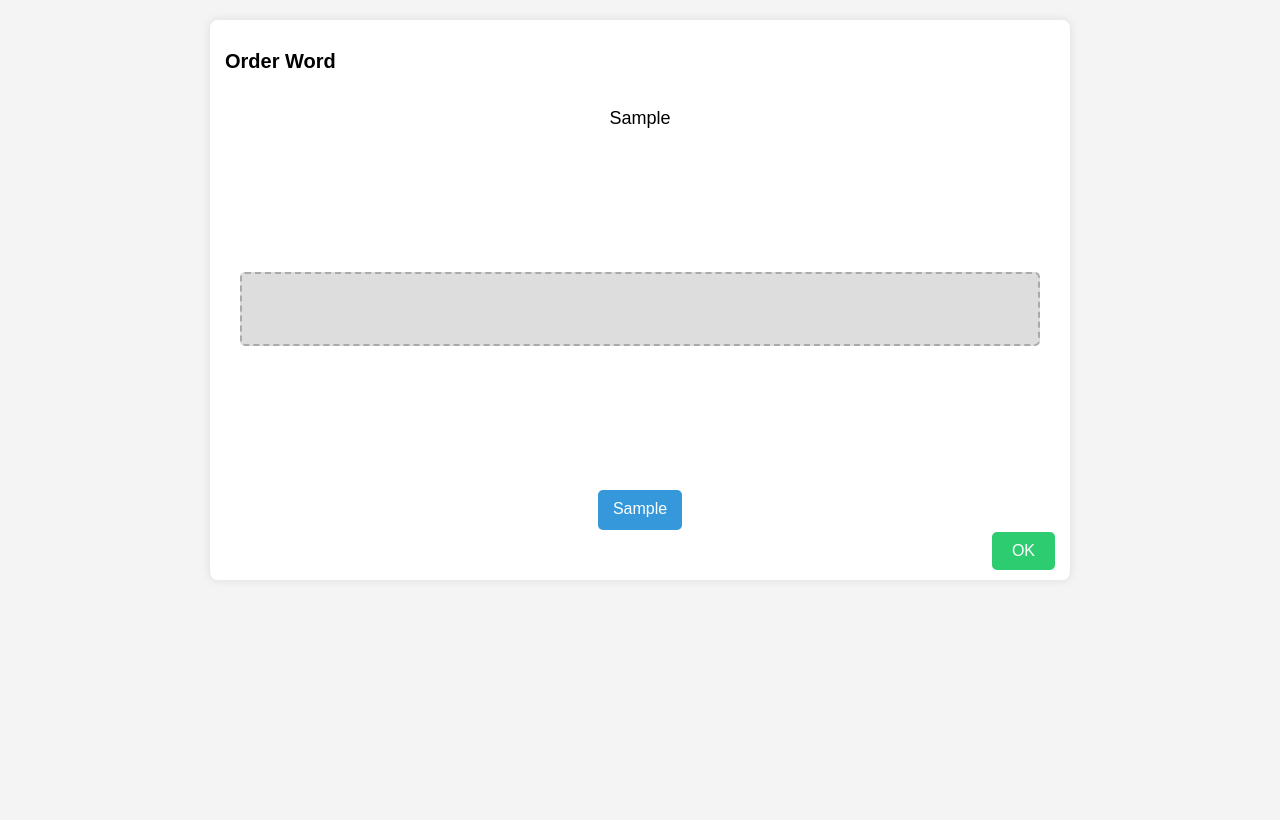
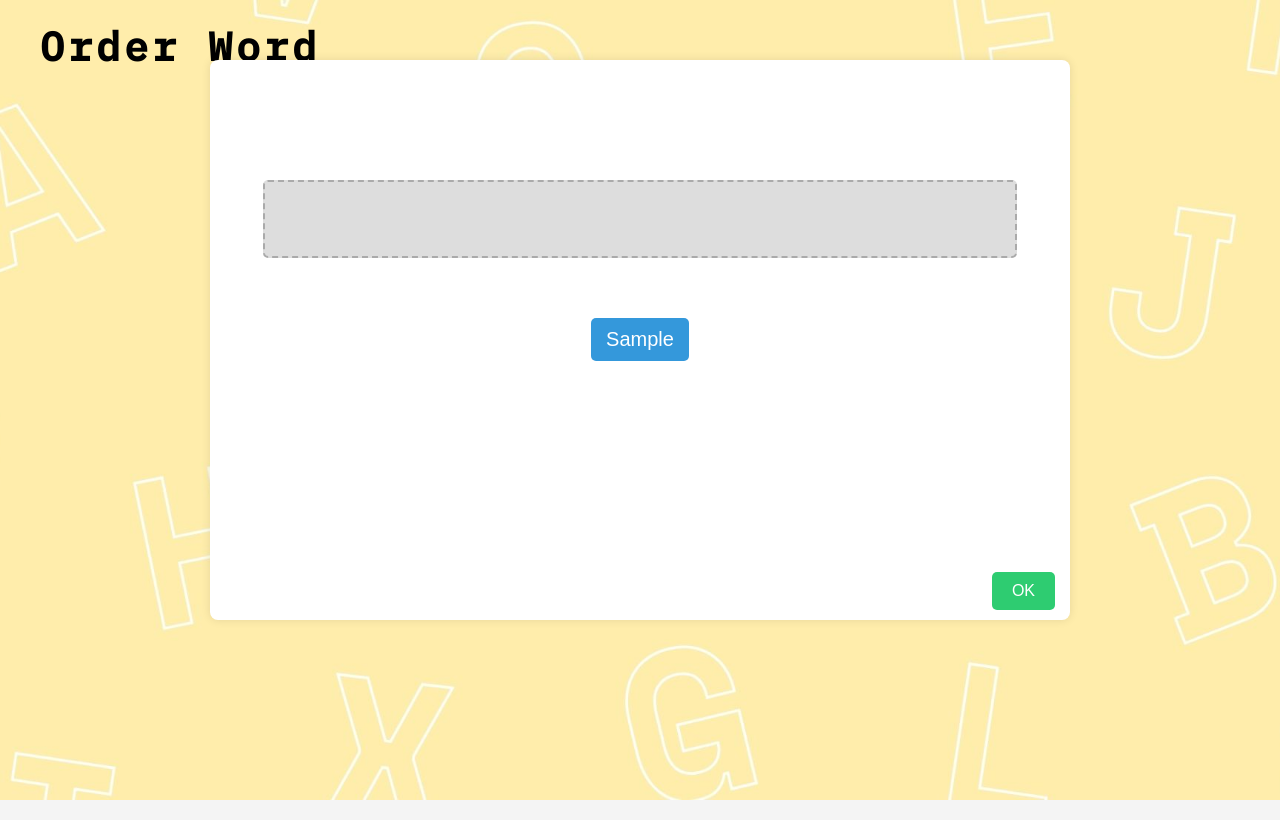
Before and after one commit to lemuruz/WordWise, a Django app: template WordWise/ordergame/templates/ordergame/game.html in a window 1280 px wide. Before the commit the page ends 570 px from the top, so only its background shows below. Run offline with Django 5.2, Linux system fonts and the light colour scheme; the template is opened without the code that fills it: most values are stand-ins (such as "Sample title", 1, 10 or a date in 2020); parts of the project's set-up code (start-up, migrations or seed data) failed here and were passed over.

Commit message:
finish ordergame

```diff
--- a/WordWise/ordergame/static/ordergame/gamestyle.css
+++ b/WordWise/ordergame/static/ordergame/gamestyle.css
@@ -5,56 +5,68 @@
     -ms-user-select: none; /* IE and Edge specific */
 }
 
+html,body {
+    height: 100%;
+    overflow: hidden;
+}
 
 body {
     font-family: Arial, sans-serif;
     text-align: center;
     margin: 20px;
     background-color: #f4f4f4;
+    background-image: url('images/ordergamebg.jpg');
+    background-size: cover;
+    background-position: center center;
+    background-repeat: no-repeat;
 }
 
 .container {
-    max-width: 800px; /* Increased size */
-    height: 500px; /* Added height */
+    font-size: 20px;
+    display: flex;
+    flex-direction: column;
+    align-items: center;
+    justify-content: start;
+    max-width: 800px;
+    height: 500px;
     margin: auto;
     padding: 30px;
     background: white;
     border-radius: 8px;
     box-shadow: 0 0 10px rgba(0, 0, 0, 0.1);
-    display: flex;
-    flex-direction: column;
-    justify-content: space-between;
     position: relative;
+    top: 40px;
 }
+
 
 /* Top-left "Order Word" text */
 .header {
+    font-family: 'IBM Plex Mono', monospace;
+    font-size: 40px;
+    letter-spacing: 0.1em;
     position: absolute;
-    top: 10px;
-    left: 15px;
-    font-size: 20px;
+    top: -0.5em;
+    left: 1em;
     font-weight: bold;
 }
 
-/* Sentence display */
-.sentence-box {
-    font-size: 18px;
-    margin-top: 40px; /* Added spacing for title */
-}
 
-/* Blank word line (Now a single row instead of separate blocks) */
+
 .blank-blocks {
     display: flex;
     justify-content: center;
     align-items: center;
+    flex-wrap: wrap; /* Allows words to wrap */
     gap: 10px;
-    min-height: 50px; /* Ensures space for words */
+    width: 90%; /* Almost full width of container */
+    min-height: 2.2em; /* Prevents it from being too thin */
     background-color: #ddd;
     border: 2px dashed #aaa;
-    padding: 10px;
+    padding: 15px; /* More space inside */
     border-radius: 5px;
-    margin-bottom: 20px;
+    margin-top: 4.5em;
 }
+
 
 /* Word bank */
 .word-line {
@@ -62,10 +74,12 @@ body {
     justify-content: center;
     gap: 10px;
     flex-wrap: wrap;
-    margin-bottom: 20px;
     min-height: 40px;
     visibility: visible;
+    padding: 10px 0;
+    margin-top: 2.5em;
 }
+
 
 
 .word-block {
--- a/WordWise/ordergame/static/ordergame/script.js
+++ b/WordWise/ordergame/static/ordergame/script.js
@@ -11,9 +11,13 @@ document.addEventListener("DOMContentLoaded", function(){
     let words = sent_data.match(/[\w'-]+|[.?]/g);
     words = shuffleWord(words);
 
-    console.log(words);
+    const wordLine = document.getElementById("word-line");
 
-    const wordLine = document.getElementById("word-line");
+    //Get modal popup
+
+    const popup = document.getElementById("popup");
+    const popupMessage = document.getElementById("popup-message");
+    const popupClose = document.getElementById("popup-close");
 
     words.forEach(word => {
         const wordBlock = document.createElement("div");
@@ -25,6 +29,8 @@ document.addEventListener("DOMContentLoaded", function(){
             moveToSentence(word, wordBlock);
         });
     });
+
+    //Words arrange Part
 
     function moveToSentence(text, element) {
         element.remove();
@@ -56,6 +62,23 @@ document.addEventListener("DOMContentLoaded", function(){
         });
     }
 
+    // Popup part
+    function showPopup(correctness) {
+        popup.setAttribute("data-correct", correctness); // Set correctness as attribute
+        popupMessage.textContent = correctness ? "✅ Correct!" : "❌ Incorrect. Try again!";
+        popupClose.classList = correctness ? "popup-close-pass" : "popup-close-fail";
+        popupClose.textContent = correctness ? "Next" : "Retry";
+        popup.style.display = "block";
+    }
+
+    popupClose.addEventListener("click", function () {
+        popup.style.display = "none";
+        if (popup.getAttribute("data-correct") === "true") {
+            window.location.reload(true);
+        }
+    });
+
+
     //OK Button Part
     const check_button = document.getElementById("check-btn")
     check_button.addEventListener('click', function(){
@@ -64,6 +87,10 @@ document.addEventListener("DOMContentLoaded", function(){
         for(let word of usrSenElem){
             finalSen += word.textContent;
         }
-        console.log(finalSen);
+        if(finalSen == sent_data.replace(/\s+/g, '')){
+            showPopup(correctness=true);
+        } else {
+            showPopup(correctness=false);
+        }
     });
 });
--- a/WordWise/ordergame/templates/ordergame/game.html
+++ b/WordWise/ordergame/templates/ordergame/game.html
@@ -9,16 +9,27 @@
     </script>
     {% load static %}
     <link rel="stylesheet" href="{% static 'ordergame/gamestyle.css' %}">
+    <link href="https://fonts.googleapis.com/css2?family=IBM+Plex+Mono:wght@500&display=swap" rel="stylesheet">
     <script src="{% static 'ordergame/script.js' %}" defer></script>
 </head>
 <body>
+    <div class="header">
+        <p class="game-title">Order Word</p>
+    </div>
     <div class="container">
-        <div class="header">
-            <p class="game-title">Order Word</p>
+        <!-- Popup Modal -->
+        <div id="popup" class="popup">
+            <div class="popup-content">
+                <p id="popup-message"></p>
+                <div class="popup-buttons">
+                    <button id="popup-close">OK</button>
+                    <form action="{% url 'ordergame:index' %}" method="get">
+                        <button class="popup-home" id="popup-home">HOME</button>
+                    </form>
+                </div>
+            </div>
         </div>
-        <div class="sentence-box">
-            <p class="original-sentence">{{ the_sentence }}</p>
-        </div>
+        <!-- End of Modal -->
         <div class="blank-blocks" id="blank-blocks">
             <!-- Blank blocks will be generated dynamically -->
         </div>
```
Also changed, not shown: other parts of WordWise/ordergame/static/ordergame/gamestyle.css (+83 -0 lines), WordWise/ordergame/static/ordergame/images/ordergamebg.jpg (added).
